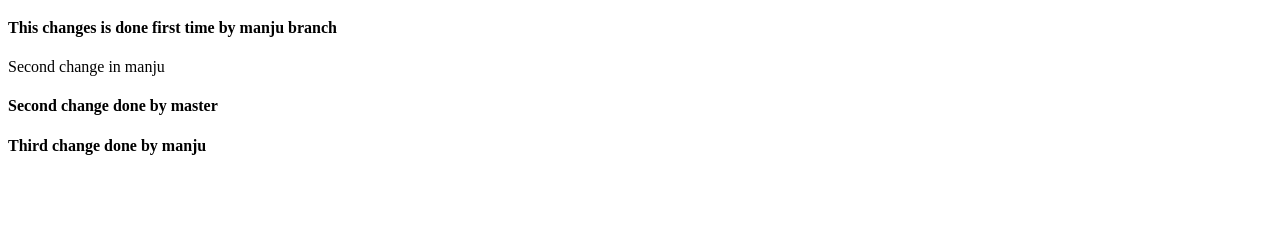
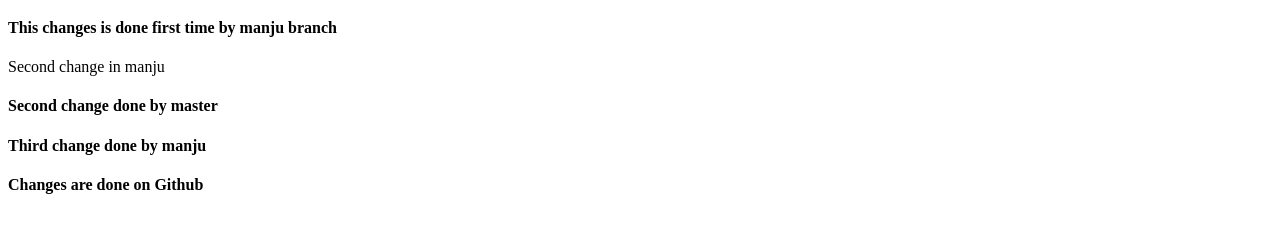
Before and after one commit to swamiajoba/mygp, a plain HTML site: page index.html in a window 1280 px wide. Shown: the part 96-328 px from the top of the page. Drawn offline with Linux system fonts and the light colour scheme.

Commit message:
Update index.html

```diff
--- a/index.html
+++ b/index.html
@@ -14,6 +14,6 @@
 
 	<h4> Third change done by manju </h4>
 
-
+<h4> Changes are done on Github</h4>
   </body>
 </html>
```
